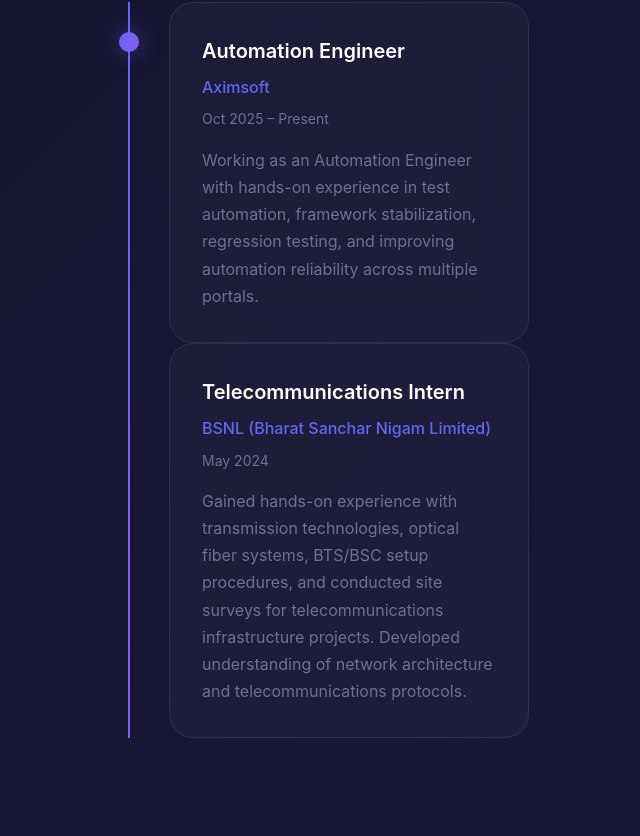
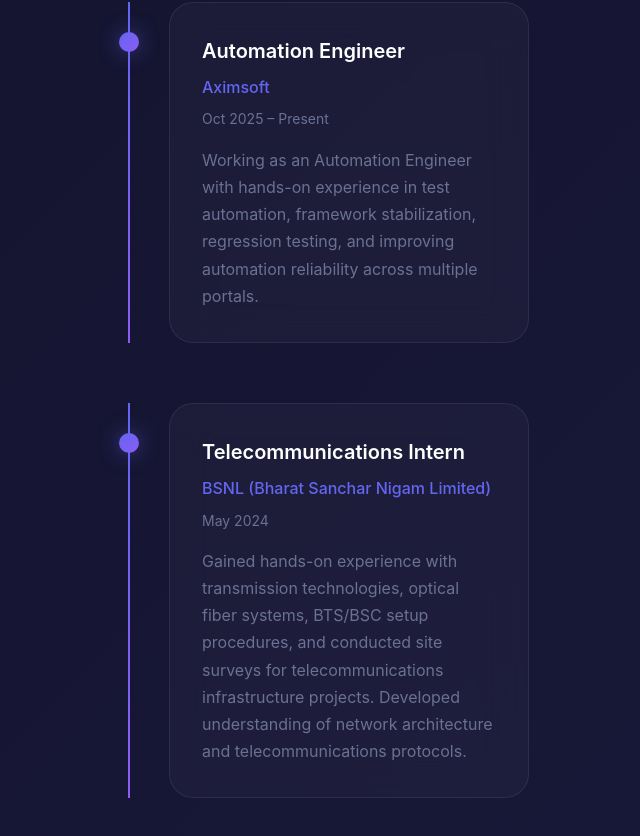
Before and after one commit to Akilan247/MyPortfolio, a React (Vite) app: page / in a window 1280 px wide. Shown: the part 3682-4518 px from the top of the page, without its empty margins (511-1151 px from the left). Built offline with nearby package versions, Linux system fonts and the light colour scheme.

Commit message:
Profile Updated

```diff
--- a/src/components/Experience.jsx
+++ b/src/components/Experience.jsx
@@ -12,7 +12,6 @@
         <div className="experience-timeline">
           <div className="experience-item">
             <div className="experience-dot"></div>
-
             <div className="experience-content">
               <div className="glass-card">
                 <h3 className="experience-title">Automation Engineer</h3>
@@ -26,6 +25,11 @@
               </div>
             </div>
 
+          </div>
+        </div>
+        <div className="experience-timeline">
+          <div className="experience-item">
+            <div className="experience-dot"></div>
             <div className="experience-content">
               <div className="glass-card">
                 <h3 className="experience-title">Telecommunications Intern</h3>
```
